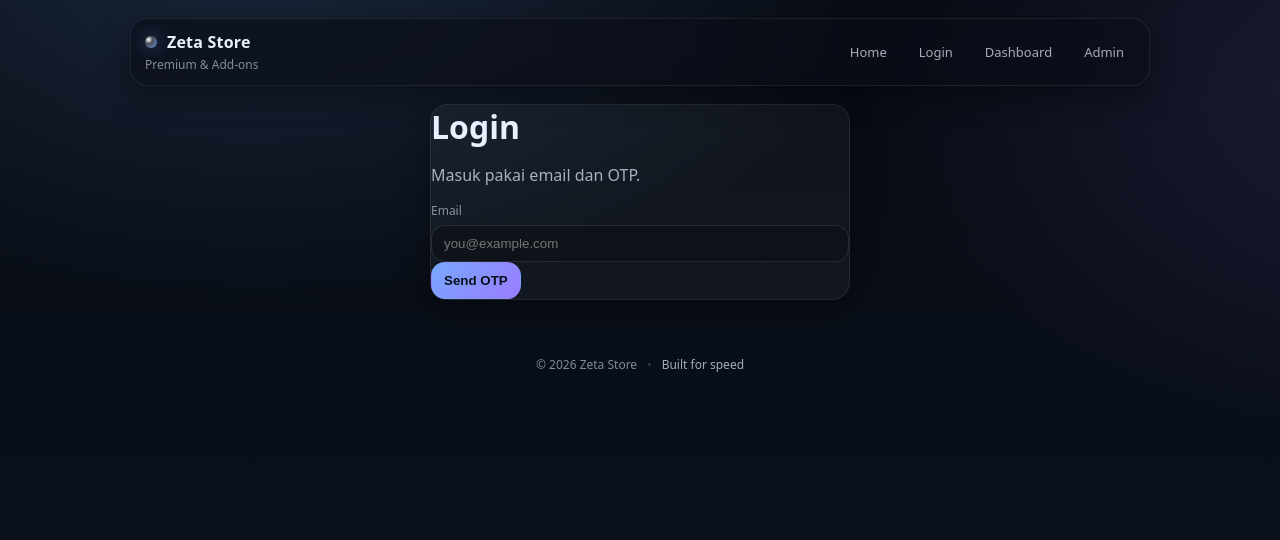
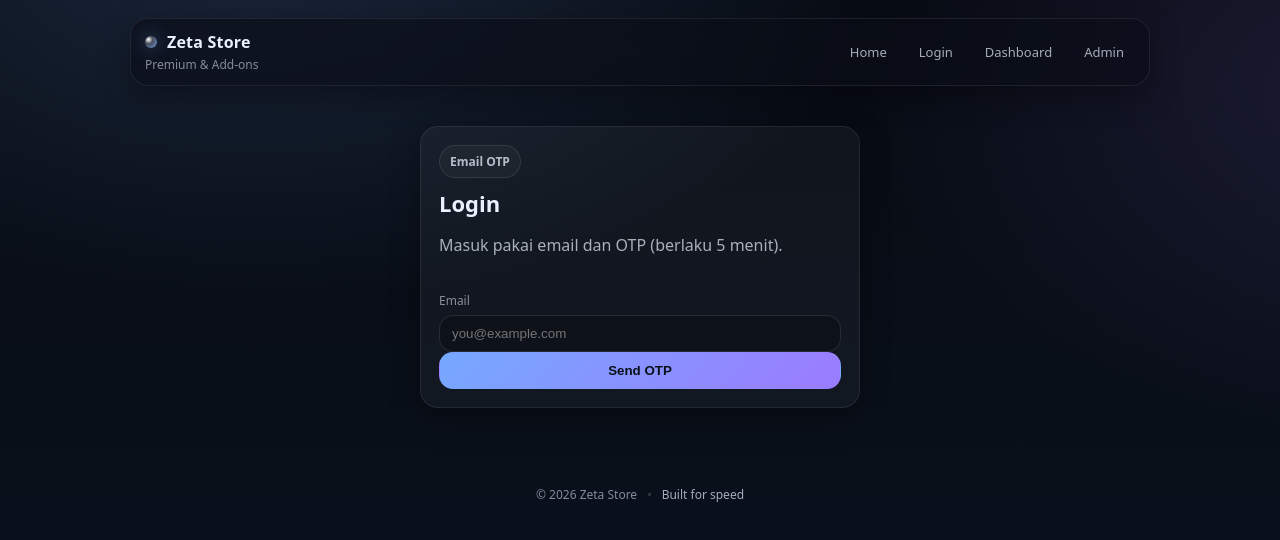
Before and after one commit to tuyyistore/zetastore, a Nuxt app: page /login in a window 1280 px wide. Shown: the top 540 px of the page. Built offline with nearby package versions, Linux system fonts and the light colour scheme.

Commit message:
Update login.vue

```diff
--- a/pages/login.vue
+++ b/pages/login.vue
@@ -1,24 +1,32 @@
 <template>
-  <div class="card" style="max-width:420px;margin:0 auto">
-    <h1 style="margin:0 0 6px">Login</h1>
-    <p class="muted">Masuk pakai email dan OTP.</p>
+  <div class="wrap">
+    <div class="card loginCard">
+      <div class="top">
+        <div class="kicker">Email OTP</div>
+        <h1 class="title">Login</h1>
+        <p class="muted">Masuk pakai email dan OTP (berlaku 5 menit).</p>
+      </div>
 
       <label class="lbl">Email</label>
       <input v-model="email" class="inp" placeholder="you@example.com" />
 
-    <button class="btn" :disabled="loadingSend" @click="sendOtp">
+      <button class="btn full" :disabled="loadingSend" @click="sendOtp">
         {{ loadingSend ? 'Sending...' : 'Send OTP' }}
       </button>
 
-    <div v-if="sent" style="margin-top:12px;padding-top:12px;border-top:1px solid var(--line)">
+      <div v-if="sent" class="otpBox">
+        <div class="otpHint">OTP sudah dikirim. Cek Inbox/Spam.</div>
+
         <label class="lbl">OTP</label>
-      <input v-model="otp" class="inp" placeholder="6 digit" />
-      <button class="btn" :disabled="loadingVerify" @click="verifyOtp">
+        <input v-model="otp" class="inp" placeholder="6 digit" inputmode="numeric" />
+
+        <button class="btn full" :disabled="loadingVerify" @click="verifyOtp">
           {{ loadingVerify ? 'Verifying...' : 'Verify & Login' }}
         </button>
       </div>
 
       <p v-if="err" class="err">{{ err }}</p>
+    </div>
   </div>
 </template>
 
@@ -57,3 +65,35 @@ const verifyOtp = async () => {
   }
 }
 </script>
+
+<style scoped>
+.wrap{display:flex;justify-content:center;padding: 22px 0}
+.loginCard{width:100%;max-width:440px;padding: 18px}
+.top{padding-bottom: 10px}
+.kicker{
+  display:inline-flex;
+  padding: 7px 10px;
+  border-radius: 999px;
+  border: 1px solid rgba(255,255,255,.10);
+  background: rgba(255,255,255,.03);
+  color: rgba(234,240,255,.75);
+  font-size: 12px;
+  font-weight: 900;
+}
+.title{margin: 10px 0 6px; font-size: 22px}
+.full{width:100%}
+.otpBox{
+  margin-top: 12px;
+  padding-top: 12px;
+  border-top: 1px solid rgba(255,255,255,.07);
+}
+.otpHint{
+  font-size: 12px;
+  color: rgba(234,240,255,.65);
+  padding: 10px 12px;
+  border: 1px solid rgba(255,255,255,.08);
+  border-radius: 16px;
+  background: rgba(255,255,255,.02);
+  margin-bottom: 10px;
+}
+</style>
```
Lines whose indentation alone changed are shown as unchanged.
